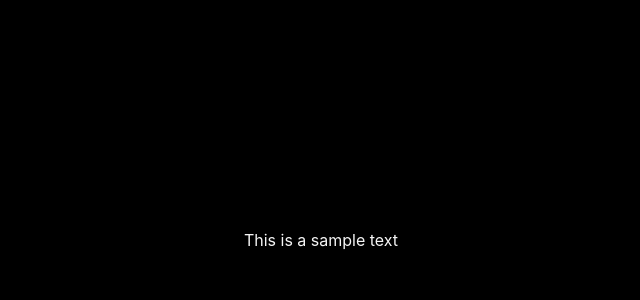
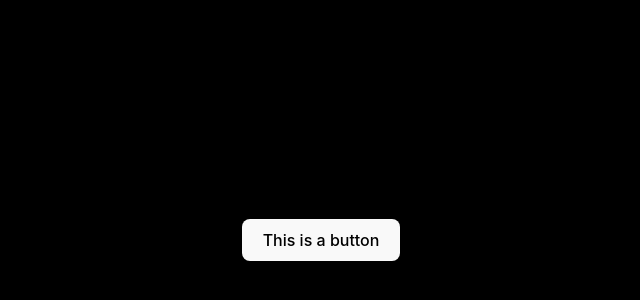
Before and after one commit to Fourthhy/appdev1, a React (Vite) app in the folder react-quickstart/: page / in a window 1280 px wide. Shown: the part 160-460 px from the top of the page, without its empty margins (319-959 px from the left). Built offline with nearby package versions, Linux system fonts and the light colour scheme.

Commit message:
I’m done completing the section on creating and nesting components.

```diff
--- a/react-quickstart/src/App.jsx
+++ b/react-quickstart/src/App.jsx
@@ -1,18 +1,22 @@
 import './App.css'
 
-function App() {
 
+function MyButton() {
+  return (
+    <button>This is a button</button>
+  )
+}
+
+
+
+export default function App() {
   return (
     <>
 
       <div className="Container">
-        <p>
-          This is a sample text
-        </p>
+        <MyButton />
       </div>
 
     </>
   )
 }
-
-export default App
```
